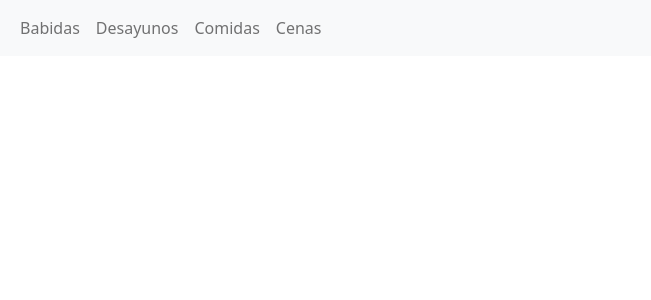
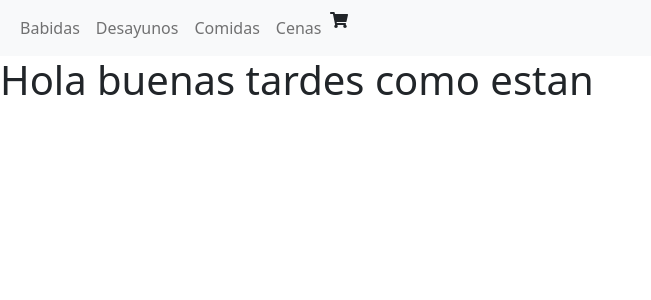
Before and after one commit to FernandoTol/mi-tienda, a React (Create React App) app: page / in a window 1280 px wide. Shown: the top 300 px of the page, without its empty margins (0-651 px from the left). Built offline with nearby package versions, Linux system fonts and the light colour scheme.

Commit message:
comienzo de la entrega 5

```diff
--- a/src/App.js
+++ b/src/App.js
@@ -1,10 +1,14 @@
+import { ItemListContainer } from "./components/ItemListContainer/ItemListContainer";
 import Navbar from "./components/NavbarComponent/Navbar";
 
 
 function App() {
   return (
+    <div className="App">
     <Navbar/>
+    <ItemListContainer greeting = {'Hola buenas tardes como estan'}/>
+    </div>
   );
 }
 
-export default App;
+export default App
--- a/src/components/NavbarComponent/Navbar.js
+++ b/src/components/NavbarComponent/Navbar.js
@@ -1,4 +1,6 @@
 import  "bootstrap/dist/css/bootstrap.min.css";
+
+import { CartWidget } from './CartComponent/cartwidget'
 
 
 export const Navbar = () => {
@@ -19,6 +21,7 @@ export const Navbar = () => {
                             <li className="nav-item">
                                 <a className="nav-link" href="/">Cenas</a>
                             </li>
+                            <li><CartWidget/></li>
                         </ul>
                     </div>
                 </div>
```
